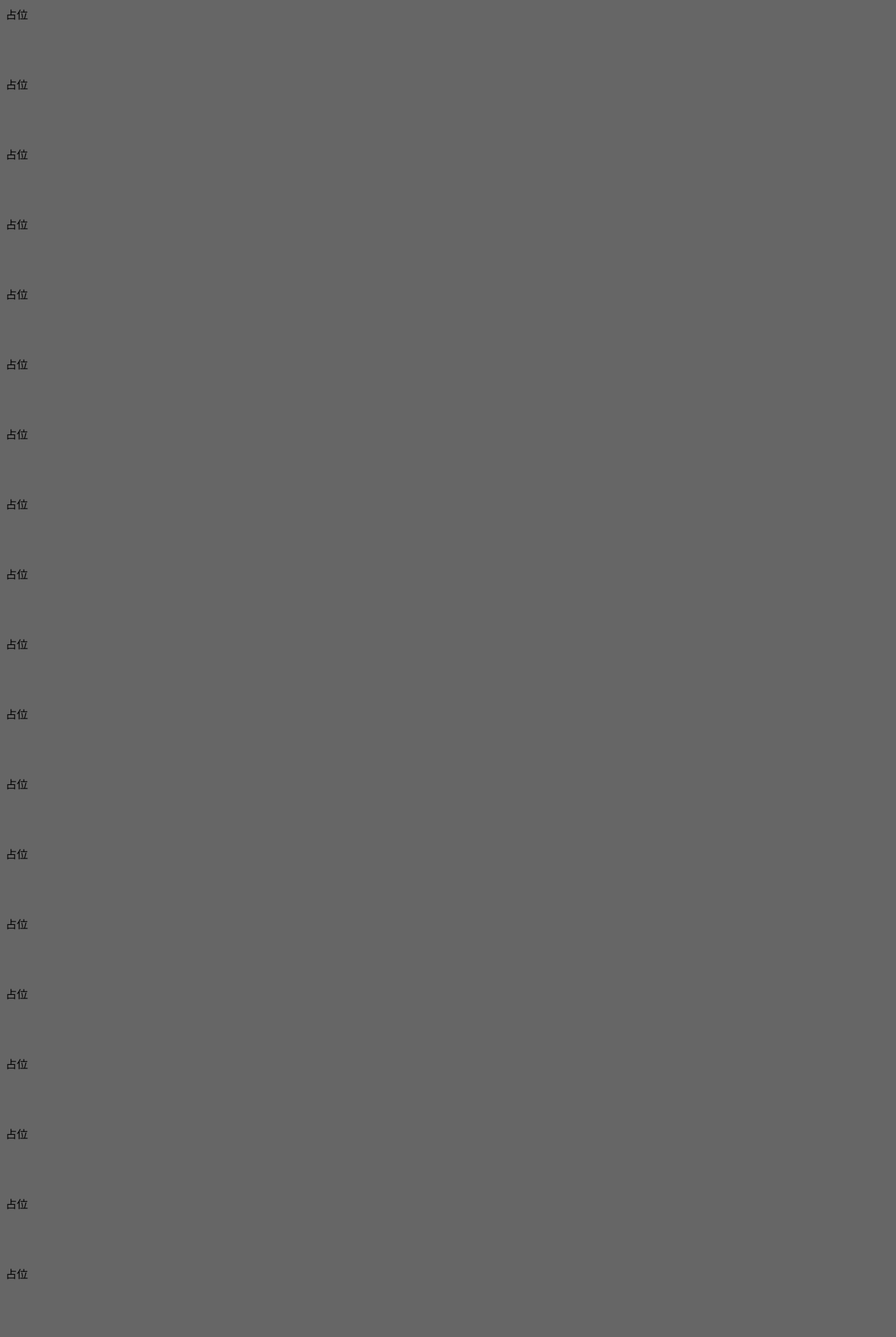
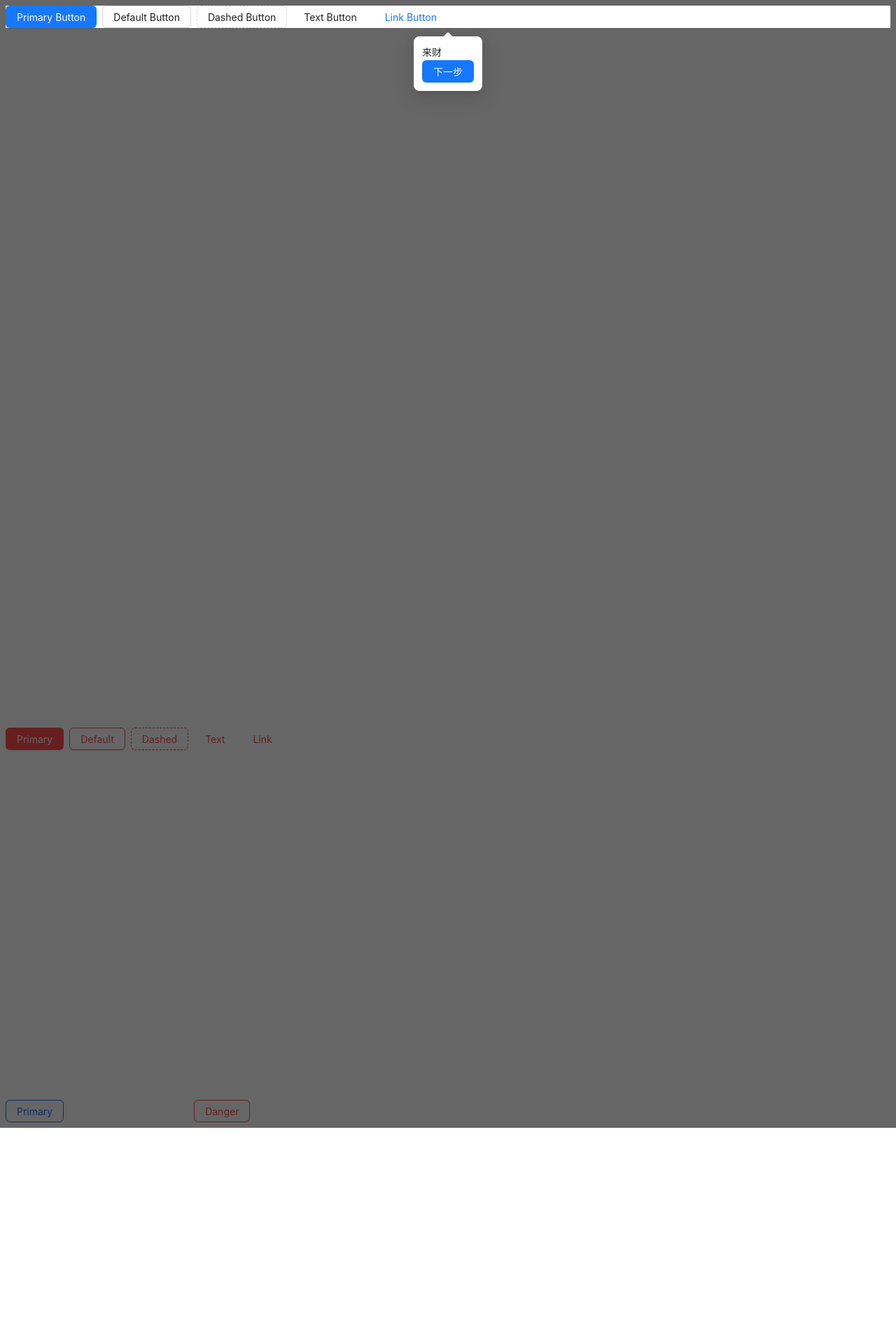
Before and after one commit to huzhiwu1/react-pro-practice, a React (Vite) app: page / in a window 1280 px wide. Shown: the top 1911 px of the page at 70% size. After the commit the page ends 1612 px from the top, so only its background shows below. Built offline with nearby package versions, Linux system fonts and the light colour scheme.

Commit message:
feat(OnBoarding): 完成onBoarding的整体渲染流程

```diff
--- a/src/OnBoarding/Mask.tsx
+++ b/src/OnBoarding/Mask.tsx
@@ -85,7 +85,7 @@ function OverflowHidden() {
     prevStyleOverflow.current = document.body.style.overflow;
     document.body.style.overflow = "hidden";
     return () => {
-      if (prevStyleOverflow.current) {
+      if (prevStyleOverflow.current !== null) {
         document.body.style.overflow = prevStyleOverflow.current;
       }
     };
--- a/src/OnBoarding/app.tsx
+++ b/src/OnBoarding/app.tsx
@@ -1,71 +1,84 @@
-import Mask from "./Mask";
-import { Popover, Button } from "antd";
+import { Button, Flex } from "antd";
+import OnBoarding from ".";
 
 function App() {
   return (
     <>
-      <Mask
-        element={() => document.getElementById("img")!}
-        renderMaskContent={(wrapper) => {
-          return (
-            <Popover
-              content={
-                <div style={{ width: 300 }}>
-                  <p>hello</p>
-                  <Button type="primary">下一步</Button>
-                </div>
-              }
-              open={true}
-            >
-              {wrapper}
-            </Popover>
-          );
-        }}
-      />
-      <div style={{ height: "100px" }}>占位</div>
-      <div style={{ height: "100px" }}>占位</div>
-      <div style={{ height: "100px" }}>占位</div>
-      <div style={{ height: "100px" }}>占位</div>
-      <div style={{ height: "100px" }}>占位</div>
-      <div style={{ height: "100px" }}>占位</div>
-      <div style={{ height: "100px" }}>占位</div>
-      <div style={{ height: "100px" }}>占位</div>
-      <div style={{ height: "100px" }}>占位</div>
-      <div style={{ height: "100px" }}>占位</div>
-      <div style={{ height: "100px" }}>占位</div>
-      <div style={{ height: "100px" }}>占位</div>
-      <div style={{ height: "100px" }}>占位</div>
-      <div style={{ height: "100px" }}>占位</div>
-      <div style={{ height: "100px" }}>占位</div>
-      <div style={{ height: "100px" }}>占位</div>
-      <div style={{ height: "100px" }}>占位</div>
-      <div style={{ height: "100px" }}>占位</div>
-      <div style={{ height: "100px" }}>占位</div>
-      <div style={{ height: "100px" }}>占位</div>
-      <div style={{ height: "100px" }}>占位</div>
-      <div style={{ height: "100px" }}>占位</div>
-      <div style={{ height: "100px" }}>占位</div>
-      <div style={{ height: "100px" }}>占位</div>
-      <div id="img">
-        <img src="/vite.svg" width={100} height={100} />
+      <div className="App">
+        <Flex gap="small" wrap="wrap" id="btn-group1">
+          <Button type="primary">Primary Button</Button>
+          <Button>Default Button</Button>
+          <Button type="dashed">Dashed Button</Button>
+          <Button type="text">Text Button</Button>
+          <Button type="link">Link Button</Button>
+        </Flex>
+
+        <div style={{ height: "1000px" }}></div>
+
+        <Flex wrap="wrap" gap="small">
+          <Button type="primary" danger>
+            Primary
+          </Button>
+          <Button danger>Default</Button>
+          <Button type="dashed" danger id="btn-group2">
+            Dashed
+          </Button>
+          <Button type="text" danger>
+            Text
+          </Button>
+          <Button type="link" danger>
+            Link
+          </Button>
+        </Flex>
+
+        <div style={{ height: "500px" }}></div>
+
+        <Flex wrap="wrap" gap="small">
+          <Button type="primary" ghost>
+            Primary
+          </Button>
+          <Button ghost>Default</Button>
+          <Button type="dashed" ghost>
+            Dashed
+          </Button>
+          <Button type="primary" danger ghost id="btn-group3">
+            Danger
+          </Button>
+        </Flex>
+
+        <OnBoarding
+          open={true}
+          steps={[
+            {
+              selector: () => {
+                return document.getElementById("btn-group1");
+              },
+              renderContent: () => {
+                return "来财";
+              },
+              placement: "bottom",
+            },
+            {
+              selector: () => {
+                return document.getElementById("btn-group2");
+              },
+              renderContent: () => {
+                return "四面八方都来财";
+              },
+              placement: "bottom",
+            },
+            {
+              selector: () => {
+                return document.getElementById("btn-group3");
+              },
+              renderContent: () => {
+                return "财神爷来财";
+              },
+              placement: "bottom",
+            },
+          ]}
+        />
       </div>
-
-      <div style={{ height: "100px" }}>占位</div>
-      <div style={{ height: "100px" }}>占位</div>
-      <div style={{ height: "100px" }}>占位</div>
-      <div style={{ height: "100px" }}>占位</div>
-      <div style={{ height: "100px" }}>占位</div>
-      <div style={{ height: "100px" }}>占位</div>
-      <div style={{ height: "100px" }}>占位</div>
-      <div style={{ height: "100px" }}>占位</div>
-      <div style={{ height: "100px" }}>占位</div>
-      <div style={{ height: "100px" }}>占位</div>
-      <div style={{ height: "100px" }}>占位</div>
-      <div style={{ height: "100px" }}>占位</div>
-      <div style={{ height: "100px" }}>占位</div>
-      <div style={{ height: "100px" }}>占位</div>
-      <div style={{ height: "100px" }}>占位</div>
-      <div style={{ height: "100px" }}>占位</div>
     </>
   );
 }
--- a/src/OnBoarding/index.tsx
+++ b/src/OnBoarding/index.tsx
@@ -1,10 +1,10 @@
 import type { TooltipPlacement } from "antd/es/tooltip";
 import type { ReactNode, FC } from "react";
 
-import { useCallback } from "react";
+import { useCallback, useEffect, useMemo, useState } from "react";
 import { createPortal } from "react-dom";
 import Mask from "./Mask";
-import { Popover } from "antd";
+import { Popover, Button } from "antd";
 
 export type OnBoardingStepConfig = {
   selector: () => HTMLElement | null;
@@ -14,27 +14,101 @@ export type OnBoardingStepConfig = {
   beforeForward?: (currentStep: number) => void;
 };
 export type OnBoardingProps = {
+  open?: boolean; // 是否开启onBoarding
   step?: number;
   steps: OnBoardingStepConfig[];
   onStepEnd?: () => void;
   getContainer?: () => HTMLElement | null;
 };
 const OnBoarding: FC<OnBoardingProps> = (props) => {
-  const { getContainer } = props;
+  const { step = 0, steps, onStepEnd, getContainer, open } = props;
+
+  const [currentStep, setCurrentStep] = useState<number>(step);
+
+  const [isDone, setIsDone] = useState<boolean>(false);
+
+  const currentStepConfig = useMemo(() => steps[currentStep], [currentStep]);
+
+  /**
+   * dom还没挂载到页面上，下面获取dom的操作都会失败，需要让dom挂载到页面上后再操作，需要借助setNextTick跳转到下次渲染
+   */
+  const [, setNextTick] = useState({});
+  const currentSelectorDom = currentStepConfig?.selector();
 
   const currentContainerDom =
     (getContainer && getContainer()) || document.documentElement;
 
-  const renderPopover = useCallback((wrapper: ReactNode) => {
-    return (
-      <Popover open={true} content={}>
-        {wrapper}
-      </Popover>
-    );
+  const currentRenderContent = currentStepConfig?.renderContent;
+
+  const beforeBack = currentStepConfig?.beforeBack;
+  const beforeForward = currentStepConfig?.beforeForward;
+
+  const back = useCallback(async () => {
+    if (currentStep === 0) {
+      return;
+    }
+    if (beforeBack) {
+      await beforeBack?.(currentStep);
+    }
+    setCurrentStep((currentStep) => --currentStep);
+  }, [beforeBack, currentStep]);
+
+  const forward = useCallback(async () => {
+    if (currentStep === steps.length - 1) {
+      setIsDone(true);
+      await onStepEnd?.();
+      return;
+    }
+    if (beforeForward) {
+      await beforeForward?.(currentStep);
+    }
+    setCurrentStep((currentStep) => ++currentStep);
+  }, [beforeForward, currentStep, onStepEnd]);
+
+  const renderPopover = useCallback(
+    (wrapper: ReactNode) => {
+      const content = currentRenderContent?.(step);
+      const operator = (
+        <div className="onBoarding-operator">
+          {currentStep !== 0 && <Button onClick={() => back}>上一步</Button>}
+
+          <Button onClick={() => forward()} type="primary">
+            {currentStep !== steps.length - 1 ? "下一步" : "我知道了"}
+          </Button>
+        </div>
+      );
+      return (
+        <Popover
+          open={true}
+          content={
+            <>
+              {content}
+              {operator}
+            </>
+          }
+          placement={currentStepConfig?.placement || "top"}
+        >
+          {wrapper}
+        </Popover>
+      );
+    },
+    [currentRenderContent, currentStep, steps]
+  );
+
+  useEffect(() => {
+    setNextTick({});
   }, []);
 
+  if (!currentSelectorDom || !open || isDone) {
+    return null;
+  }
+
   const mask = (
-    <Mask element={document.body} renderMaskContent={renderPopover} />
+    <Mask
+      element={currentSelectorDom}
+      renderMaskContent={renderPopover}
+      container={currentContainerDom}
+    />
   );
   return createPortal(mask, currentContainerDom);
 };
```
